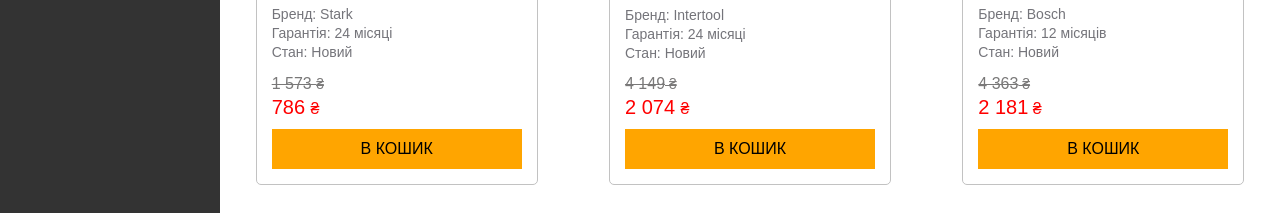
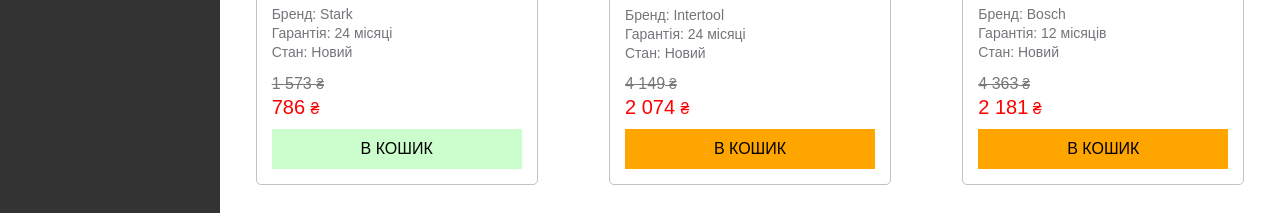
Before and after one commit to salvadoregunacci/Shop, a plain HTML site: page index.html in a window 1280 px wide. Shown: the part 1519-1732 px from the top of the page. Drawn offline with Linux system fonts and the light colour scheme.

Commit message:
15 merge

```diff
--- a/index.html
+++ b/index.html
@@ -178,7 +178,7 @@
                             <span class="old_price">1 573 <span class="ua">₴</span></span>
                             <span class="current_price">786 <span class="ua">₴</span></span>
                         </div>
-                        <button class="products__item_add_btn">в кошик</button>
+                        <button class="products__item_add_btn products__item_complete_btn">в кошик</button>
                     </div>
                 </div>
                 <!-- END ITEM -->
--- a/scss/_products_item.scss
+++ b/scss/_products_item.scss
@@ -100,5 +100,20 @@
             border-radius: 15px;
         }
     }
+    &_complete_btn{
+        width: 250px;
+        min-height: 40px;
+        margin-top: 10px;
+        border: none;
+        text-transform: uppercase;
+        border-radius: 0px;
+        transition: 0.4s ease;
+        background-color: rgb(204, 253, 204);
+        &:hover{
+            cursor: pointer;
+            background-color: rgb(255, 123, 0);
+            border-radius: 15px;
+        }
+    }
 
 }
```
Also changed, not shown: css/style.min.css.
